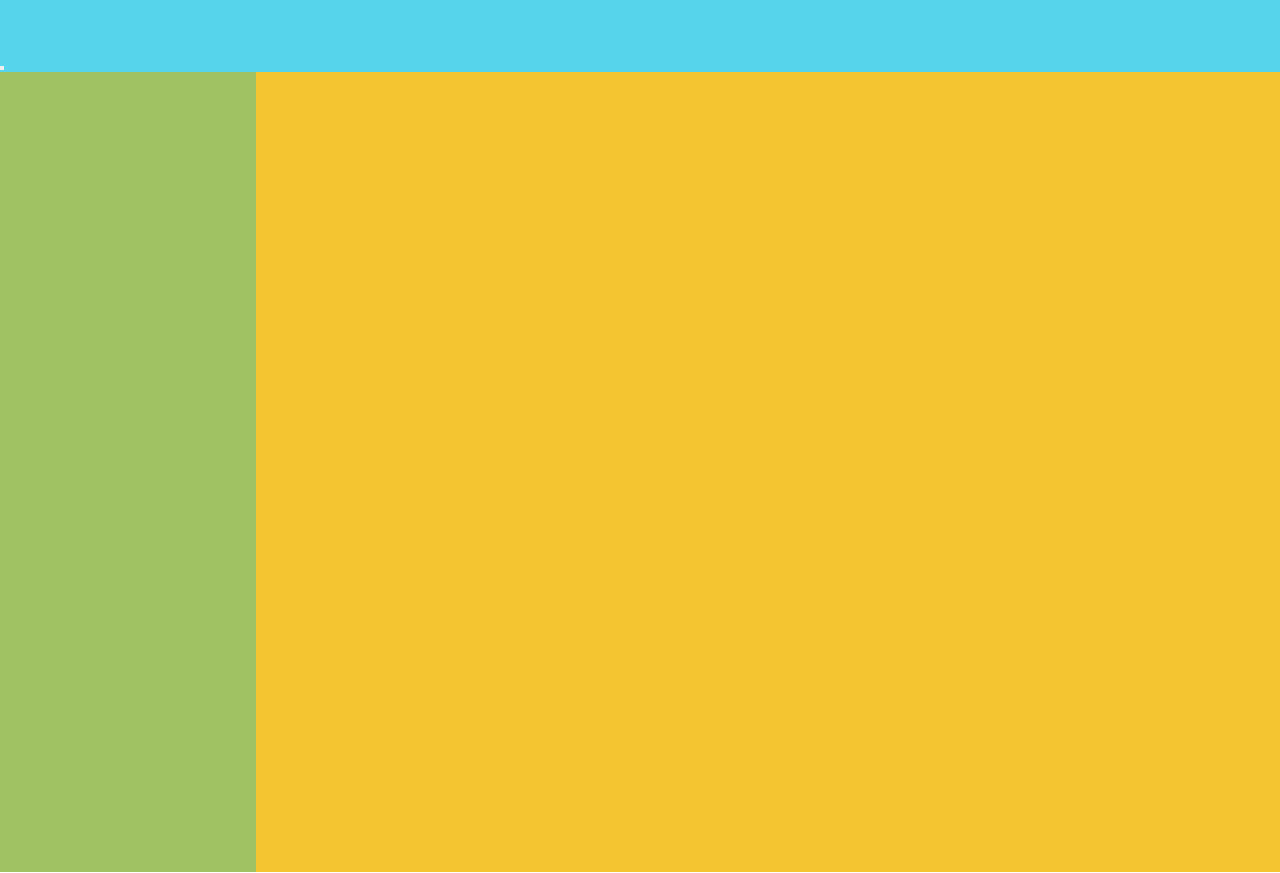
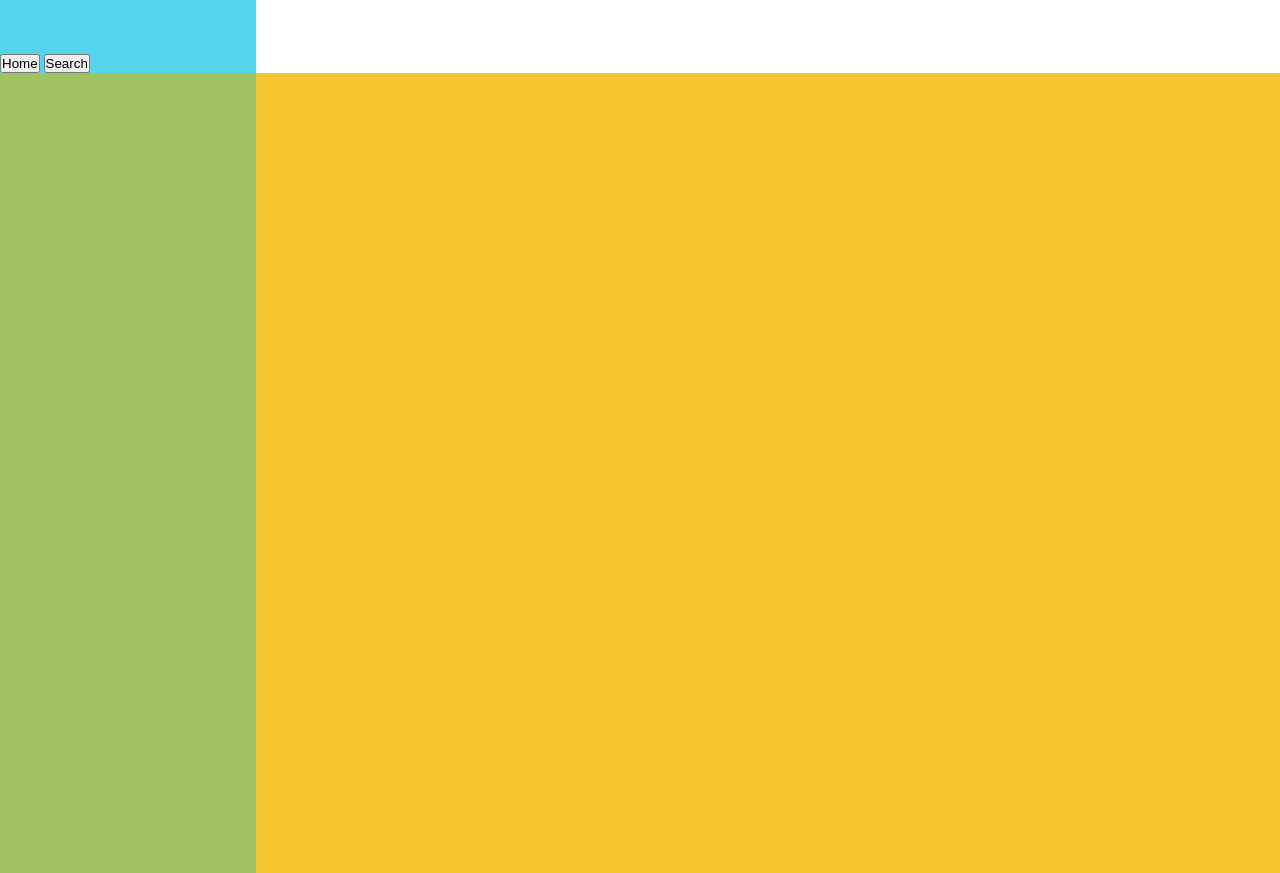
Before and after one commit to yasminaguilarx/mvp_project, a website: page public/index.html in a window 1280 px wide. Drawn offline with Linux system fonts and the light colour scheme.

Commit message:
styling changes

```diff
--- a/public/index.html
+++ b/public/index.html
@@ -17,7 +17,8 @@
             <li></li>
           </ul>
         </nav>
-        <button></button>
+        <button class="homebtn">Home</button>
+        <button class="searchbtn">Search</button>
       </header>
 
       <aside class="sidebar">
--- a/public/main.css
+++ b/public/main.css
@@ -23,7 +23,7 @@
 } */
 
 .header {
-  grid-column: 1 / 4;
+  grid-column: 1 / 2;
   grid-row: 1 / 2;
   background-color: #55d4eb;
 }
@@ -43,9 +43,18 @@
   background-color: #f5c531;
 }
 
+.homebtn {
+  justify-self: start;
+}
+
+.searchbtn {
+  justify-self: auto;
+}
+
 /* header button {
   justify-self: end;
 }
+
 
 header nav {
   justify-self: start;
```
